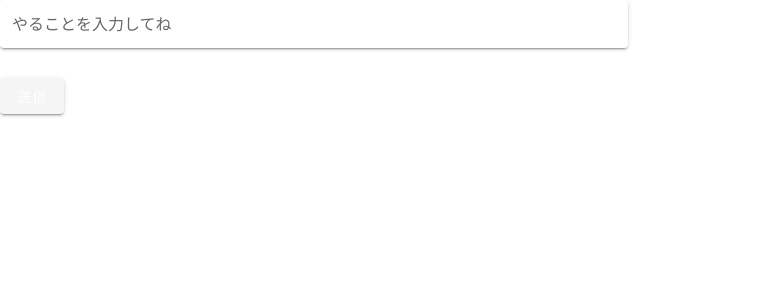
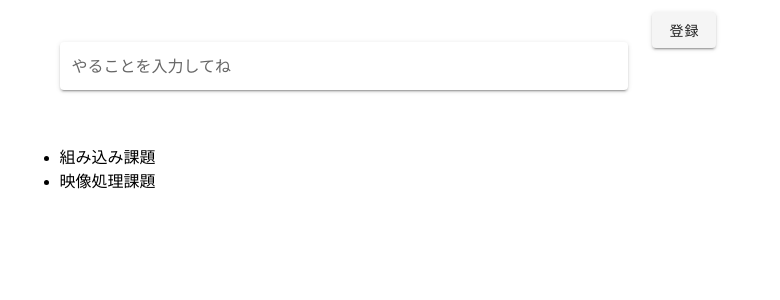
Before and after one commit to SystemEngineeringTeam/geekcamp-vol5-pre, a Nuxt app in the folder nuxt/: page / in a window 1280 px wide. Shown: the top 300 px of the page, without its empty margins (0-780 px from the left). Built offline with nearby package versions, Linux system fonts and the light colour scheme.

Commit message:
[ADD]タスクの入力と表示をできるようにした

```diff
--- a/nuxt/pages/index.vue
+++ b/nuxt/pages/index.vue
@@ -1,23 +1,29 @@
 <template>
+  <v-container>
     <v-row justify="center" align="center">
-    <v-col cols="12" sm="8" md="6">
+      <v-col cols="4" sm="8" md="6">
         <v-text-field
+          class="text-field"
           v-model="taskName"
           solo
           label="やることを入力してね"
           clearable
         ></v-text-field>
-      <v-btn
-        class="ma-2"
-        :loading="loading"
-        :disabled="loading"
-        color="secondary"
-        @click="loader = 'loading'"
-      >
-        送信
-      </v-btn>
+      </v-col>
+      <v-col cols="4">
+        <v-btn elevation="2">登録</v-btn>
       </v-col>
     </v-row>
+    <v-row>
+      <v-col>
+        <ul>
+          <li v-for="task in tasks" :key="task.id">
+            {{ task.detail }}
+          </li>
+        </ul>
+      </v-col>
+    </v-row>
+  </v-container>
 </template>
 
 <script>
@@ -25,7 +31,32 @@ export default {
   data() {
     return {
       taskName: '',
+      tasks: [
+        {
+          id: 1,
+          date: '2021-06-10',
+          detail: '組み込み課題',
+          deadline: '2021-07-10',
+        },
+        {
+          id: 2,
+          date: '2021-06-10',
+          detail: '映像処理課題',
+          deadline: '2021-07-10',
+        },
+      ],
     }
+  },
+  methods: {
+    taskAdd() {
+      tasks.push(this.taskName)
+    },
   }
 }
 </script>
+
+<style scoped>
+.text-field {
+  margin-top: 30px;
+}
+</style>
--- /dev/null
+++ b/nuxt/store/store.js
@@ -0,0 +1,24 @@
+import Vuex from 'vuex';
+
+const createStore = () => {
+  return new Vuex.Store({
+    state: () => ({
+      tasks: [
+        {
+          id: 1,
+          date: '2021-06-10',
+          detail: '組み込み課題',
+          deadline: '2021-07-10',
+        },
+        {
+          id: 2,
+          date: '2021-06-10',
+          detail: '映像処理課題',
+          deadline: '2021-07-10',
+        },
+      ]
+    }),
+  })
+}
+
+export default createStore;
```
Lines whose indentation alone changed are shown as unchanged.
